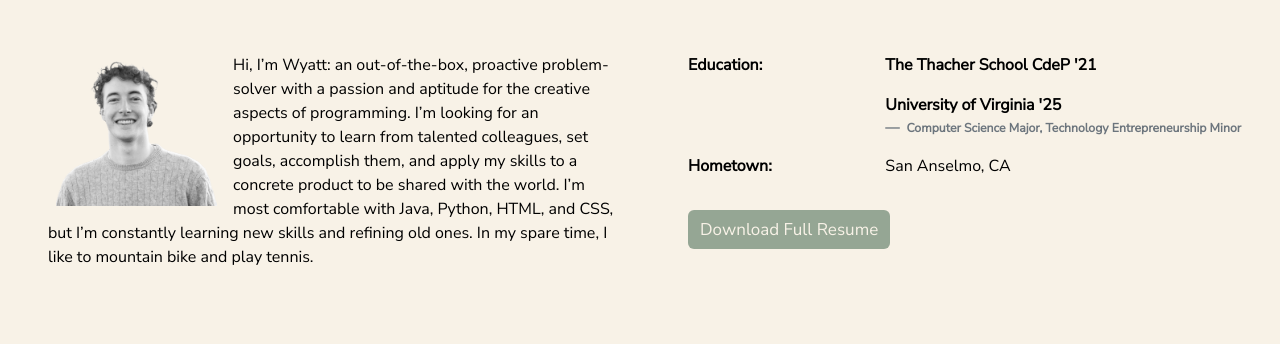
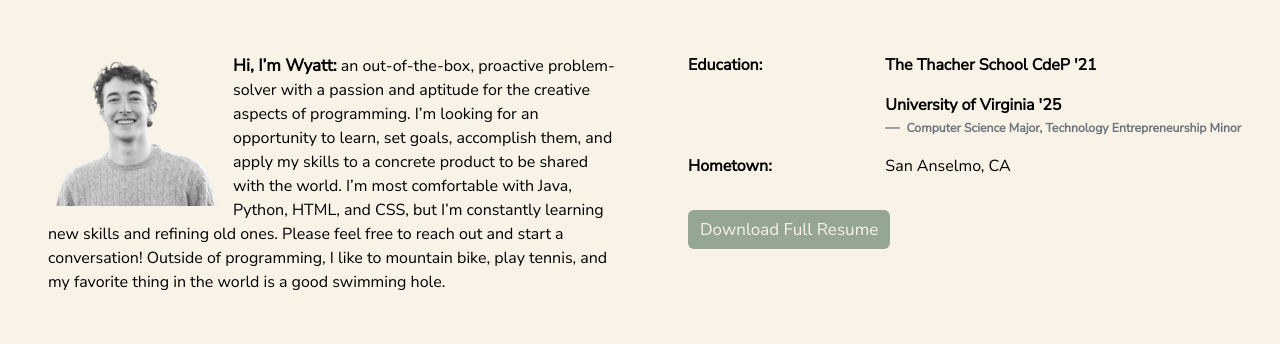
Before and after one commit to wyattoconnell/wyattoconnell.github.io, a website: page index.html in a window 1280 px wide. Shown: the part 310-654 px from the top of the page. Drawn offline with nearby package versions, Linux system fonts and the light colour scheme; a web font is replaced by a local one.

Commit message:
edited bio

```diff
--- a/index.html
+++ b/index.html
@@ -79,8 +79,7 @@
                 <div class="col p-5 pt-4">
                     <img src="resources/MyProject.png" class="me-image p-2 pe-3" alt="image not found">
                     <div class="about">
-                        Hi, I’m Wyatt: an out-of-the-box, proactive problem-solver with a passion and aptitude for the creative aspects of programming.
-                        I’m looking for an opportunity to learn from talented colleagues, set goals, accomplish them, and apply my skills to a concrete product to be shared with the world. I’m most comfortable with Java, Python, HTML, and CSS, but I’m constantly learning new skills and refining old ones. In my spare time, I like to mountain bike and play tennis.
+                        <b style="font-size: 17px;">Hi, I’m Wyatt:</b> an out-of-the-box, proactive problem-solver with a passion and aptitude for the creative aspects of programming. I’m looking for an opportunity to learn, set goals, accomplish them, and apply my skills to a concrete product to be shared with the world. I’m most comfortable with Java, Python, HTML, and CSS, but I’m constantly learning new skills and refining old ones. Please feel free to reach out and start a conversation! Outside of programming, I like to mountain bike, play tennis, and my favorite thing in the world is a good swimming hole.
                     </div>
                 </div>
                 <div class="col p-4">
```
